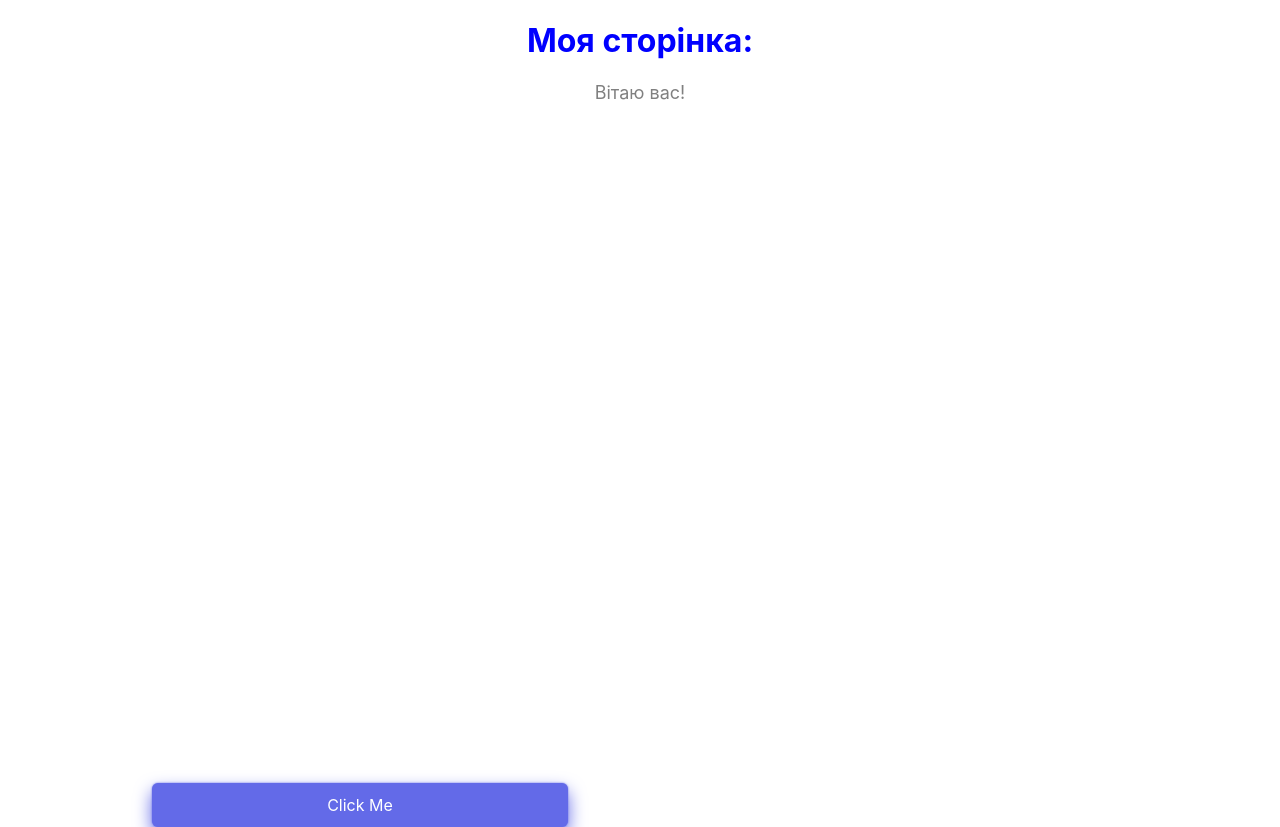
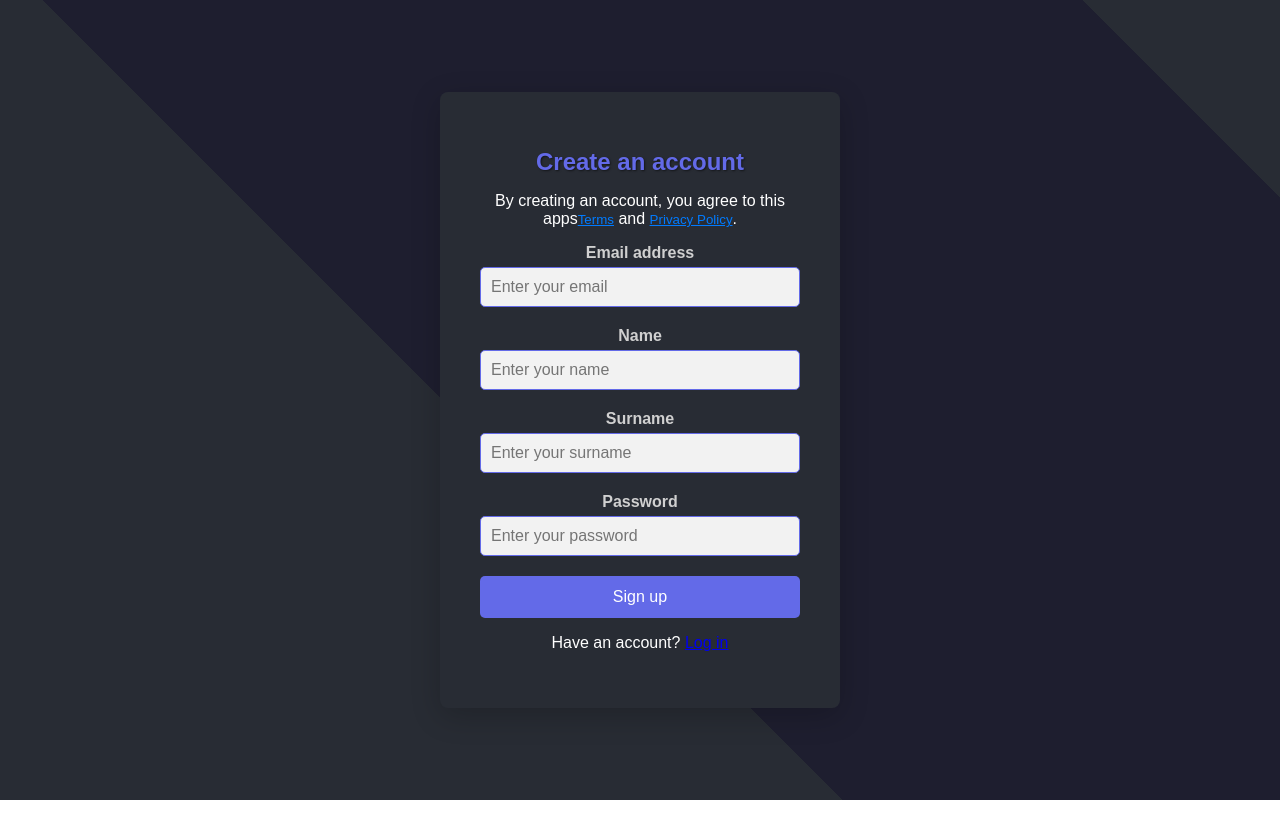
Before and after one commit to KosovilkaOleksandr/TechWorld, a React (Create React App) app: page / in a window 1280 px wide. After the commit the page ends 800 px from the top, so only its background shows below. Built offline with nearby package versions, Linux system fonts and the light colour scheme.

Commit message:
Test new reg and log design

```diff
--- a/package.json
+++ b/package.json
@@ -8,6 +8,7 @@
     "@testing-library/user-event": "^13.5.0",
     "react": "^18.3.1",
     "react-dom": "^18.3.1",
+    "react-router-dom": "^6.27.0",
     "react-scripts": "5.0.1",
     "web-vitals": "^2.1.4"
   },
--- a/src/components/App.js
+++ b/src/components/App.js
@@ -1,12 +1,17 @@
-//import logo from './logo.svg';
-import './App.css';
-import MyPage from './mpage';
+// src/App.js
+import React from "react";
+import { BrowserRouter as Router, Route, Routes } from "react-router-dom"; // Импортируйте Routes
+import MyPage from "./mpage"; // Убедитесь, что путь к файлу правильный
+import Login from "./log"; // Убедитесь, что путь к файлу правильный
 
 function App() {
   return (
-    <div className="App">
-      <MyPage />
-    </div>
+    <Router>
+      <Routes>
+        <Route path="/login" element={<Login />} />
+        <Route path="/" element={<MyPage />} />
+      </Routes>
+    </Router>
   );
 }
 
--- a/src/components/css/mpage.css
+++ /dev/null
@@ -1,50 +0,0 @@
-h1 {
-  color: blue;
-}
-
-p {
-  font-size: 18px;
-  color: gray;
-}
-
-/* Button */
-.button {
-  position: absolute;
-  top: 783px;
-  left: 152px;
-  width: 416px;
-  height: 44px;
-  padding: 0 16px;
-  display: flex;
-  align-items: center;
-  justify-content: center;
-  font-family: Inter;
-  font-size: 16px;
-  line-height: 26px;
-  font-weight: 400;
-  color: #ffffffff;
-  background: #636ae8ff;
-  opacity: 1;
-  border: none;
-  border-radius: 6px;
-  box-shadow:
-    0px 8px 17px #636ae8,
-    0px 0px 2px #636ae8;
-}
-
-/* Hover */
-.button:hover {
-  color: #ffffffff;
-  background: #4850e4ff;
-}
-
-/* Pressed */
-.button:hover:active {
-  color: #ffffffff;
-  background: #2c35e0ff;
-}
-
-/* Disabled */
-.button:disabled {
-  opacity: 0.4;
-}
--- /dev/null
+++ b/src/components/css/mpage.module.css
@@ -0,0 +1,132 @@
+@keyframes backgroundMovement {
+  0% {
+    background-position: 0% 0%;
+  }
+  50% {
+    background-position: 100% 100%;
+  }
+  100% {
+    background-position: 0% 0%;
+  }
+}
+
+.container {
+  background-color: #1e1e2f; /* Фон страницы */
+  background-image: repeating-linear-gradient(
+    45deg,
+    #1e1e2f 25%,
+    #282c34 25%,
+    #282c34 50%,
+    #1e1e2f 50%,
+    #1e1e2f 75%,
+    #282c34 75%,
+    #282c34 100%
+  );
+  background-size: 200% 200%;
+  animation: backgroundMovement 10s ease infinite; /* Анимация для контейнера */
+  display: flex;
+  justify-content: center;
+  align-items: center;
+  height: 100vh; /* Высота контейнера */
+  margin: 0; /* Убедитесь, что у контейнера нет отступов */
+  font-family: "Alexandria", sans-serif; /* Шрифт */
+}
+
+form {
+  background: #282c34; /* Фон формы */
+  padding: 40px;
+  border-radius: 8px;
+  box-shadow: 0 8px 30px rgba(0, 0, 0, 0.2);
+  width: 400px; /* Ширина формы */
+  color: white; /* Цвет текста в форме */
+  text-align: center;
+}
+
+h1 {
+  margin-bottom: 10px;
+  font-size: 24px;
+  color: #636ae8;
+  text-shadow: 1px 1px 2px rgba(0, 0, 0, 0.5);
+}
+
+.textbox {
+  margin-bottom: 20px;
+}
+
+.textbox label {
+  display: block;
+  margin-bottom: 5px;
+  font-weight: 700;
+  color: #d0d0d0;
+}
+
+.textbox input {
+  width: 100%;
+  padding: 10px;
+  border-radius: 5px;
+  border: 1px solid #636ae8;
+  background: #f2f2f2;
+  transition: border-color 0.3s;
+  font-size: 16px;
+}
+
+.textbox input:focus {
+  border-color: #007bff;
+  outline: none;
+}
+
+.submitButton {
+  width: 100%;
+  padding: 12px;
+  background-color: #636ae8; /* Button background color */
+  color: white; /* Button text color */
+  border: none; /* Remove border */
+  border-radius: 5px; /* Rounded corners */
+  font-size: 16px; /* Font size */
+  cursor: pointer; /* Cursor style */
+  transition:
+    background-color 0.3s,
+    transform 0.3s ease; /* Smooth transition for background color and transform */
+}
+
+.submitButton:hover {
+  background-color: #4850e4; /* Darker color on hover */
+  transform: scale(1.05); /* Slightly increase size on hover */
+}
+
+.submitButton:active {
+  transform: scale(1); /* Reset size when clicked */
+}
+
+.login-text {
+  margin-top: 15px;
+  font-size: 14px;
+  color: #b0b0b0;
+}
+
+.login-text a {
+  color: #007bff;
+  text-decoration: none;
+}
+
+.login-text a:hover {
+  text-decoration: underline;
+}
+
+.linkButton {
+  background: none;
+  border: none;
+  color: #007bff; /* or any color that matches your theme */
+  text-decoration: underline;
+  cursor: pointer;
+  padding: 0; /* Remove default padding */
+}
+
+.linkButton:hover {
+  text-decoration: underline; /* Optional: Add some hover effect */
+}
+
+/* Сброс стилей */
+* {
+  box-sizing: border-box;
+}
--- /dev/null
+++ b/src/components/log.js
@@ -0,0 +1,45 @@
+import React from "react";
+import styles from "./css/mpage.module.css"; // Импортируем стили для логина
+
+function Log() {
+  return (
+    <div className={styles.container}>
+      {/* Контейнер с фоном */}
+      <form className={styles.form}>
+        {/* Применяем стиль формы */}
+        <h1>Login</h1>
+        <p>Welcome back! Please log in to your account.</p>
+        <div className={styles.textbox}>
+          <label htmlFor="username">Username</label>
+          <input
+            type="text"
+            id="username"
+            name="username"
+            placeholder="Enter your username"
+            required
+          />
+        </div>
+        <div className={styles.textbox}>
+          <label htmlFor="password">Password</label>
+          <input
+            type="password"
+            id="password"
+            name="password"
+            placeholder="Enter your password"
+            required
+          />
+        </div>
+        <button type="submit" className={styles.submitButton}>
+          {" "}
+          {/* Применяем стиль к кнопке */}
+          Login
+        </button>
+        <p className={styles.loginText}>
+          Don't have an account? <a href="/">Register</a>
+        </p>
+      </form>
+    </div>
+  );
+}
+
+export default Log;
--- a/src/components/mpage.js
+++ b/src/components/mpage.js
@@ -1,13 +1,83 @@
-// src/MyPage.js
-import React from 'react';
-import './css/mpage.css';
+import React from "react";
+import styles from "./css/mpage.module.css"; // Убедитесь, что файл называется mpage.module.css
 
 function MyPage() {
   return (
-    <div>
-      <h1>Моя сторінка:</h1>
-      <p>Вітаю вас!</p>
-      <button className="button">Click Me</button>
+    <div className={styles.container}>
+      <form>
+        <h1>Create an account</h1>
+        <p>
+          By creating an account, you agree to this apps
+          <button
+            type="button"
+            className={styles.linkButton}
+            onClick={() => alert("Terms clicked!")}
+          >
+            Terms
+          </button>{" "}
+          and{" "}
+          <button
+            type="button"
+            className={styles.linkButton}
+            onClick={() => alert("Privacy Policy clicked!")}
+          >
+            Privacy Policy
+          </button>
+          .
+        </p>
+
+        <div className={styles.textbox}>
+          <label htmlFor="email">Email address</label>
+          <input
+            type="email"
+            id="email"
+            name="email"
+            placeholder="Enter your email"
+            required
+          />
+        </div>
+
+        <div className={styles.textbox}>
+          <label htmlFor="name">Name</label>
+          <input
+            type="text"
+            id="name"
+            name="name"
+            placeholder="Enter your name"
+            required
+          />
+        </div>
+
+        <div className={styles.textbox}>
+          <label htmlFor="surname">Surname</label>
+          <input
+            type="text"
+            id="surname"
+            name="surname"
+            placeholder="Enter your surname"
+            required
+          />
+        </div>
+
+        <div className={styles.textbox}>
+          <label htmlFor="password">Password</label>
+          <input
+            type="password"
+            id="password"
+            name="password"
+            placeholder="Enter your password"
+            required
+          />
+        </div>
+
+        <button type="submit" className={styles.submitButton}>
+          Sign up
+        </button>
+
+        <p className={styles.loginText}>
+          Have an account? <a href="/login">Log in</a>
+        </p>
+      </form>
     </div>
   );
 }
```
Also changed, not shown: 2 other files (tests, documents, lock files or other folders).
